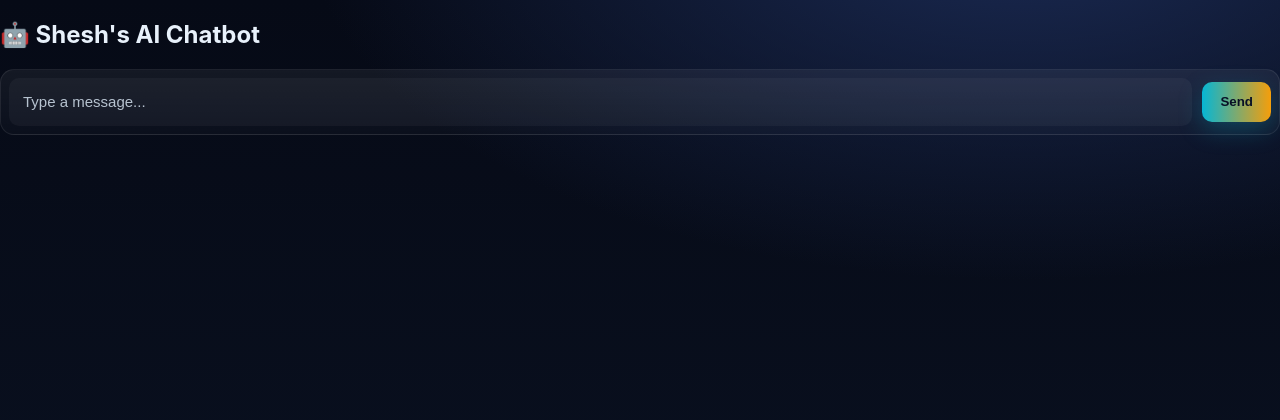
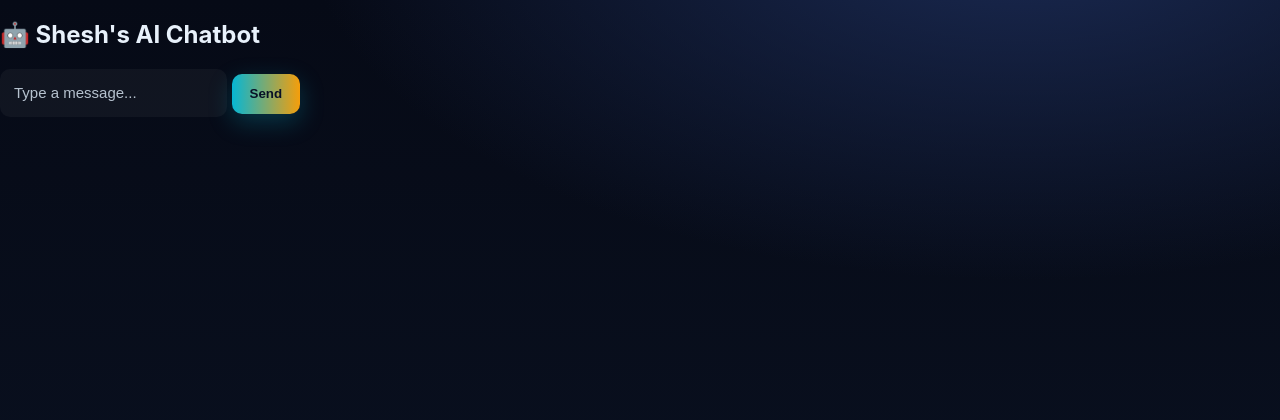
Before and after one commit to sheshakanthra/ai-chatbot-webapp, a Flask app: page / in a window 1280 px wide. Shown: the top 420 px of the page. Run offline with Flask 3, Linux system fonts and the light colour scheme.

Commit message:
Changed to old

```diff
--- a/backend/backend/static/script.js
+++ b/backend/backend/static/script.js
@@ -4,13 +4,10 @@ document.addEventListener("DOMContentLoaded", function () {
   const chatBox = document.getElementById("chat-box");
   const form = document.getElementById("composer");
 
-  // Guard in case the DOM structure changes — don't break other listeners
-  if (form) {
-    form.addEventListener("submit", (e) => {
-      e.preventDefault();
-      sendMessage();
-    });
-  }
+  form.addEventListener("submit", (e) => {
+    e.preventDefault();
+    sendMessage();
+  });
 
   sendBtn.addEventListener("click", sendMessage);
 
--- a/backend/backend/templates/index.html
+++ b/backend/backend/templates/index.html
@@ -9,11 +9,10 @@
   <div class="chat-container">
     <h2>🤖 Shesh's AI Chatbot</h2>
     <div id="chat-box" aria-live="polite"></div>
-    <!-- Composer form: JS expects an element with id="composer" and class="composer" -->
-    <form id="composer" class="composer" action="#" onsubmit="return false;">
+    <div class="input-row">
       <input id="user-input" placeholder="Type a message..." autocomplete="off" />
-      <button id="send-btn" type="submit">Send</button>
-    </form>
+      <button id="send-btn">Send</button>
+    </div>
   </div>
 
   <script src="/static/script.js"></script>
```
